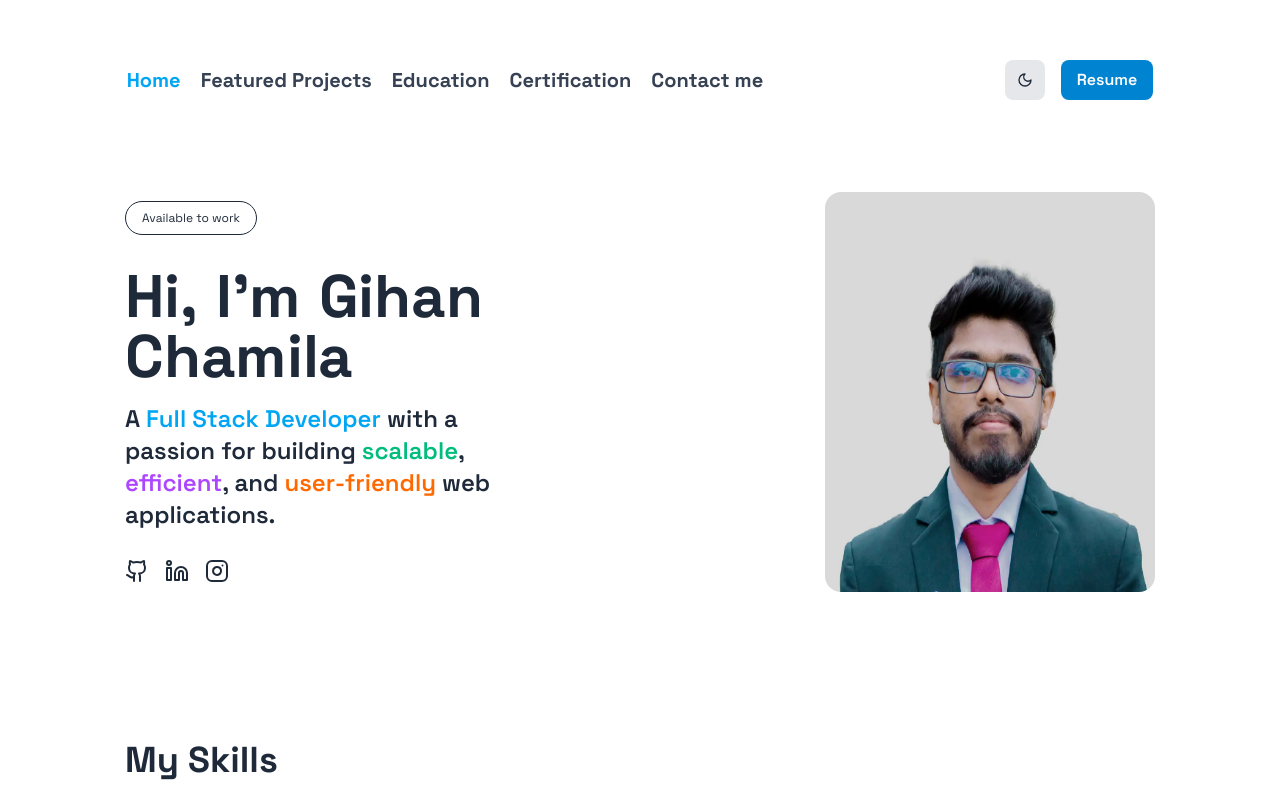
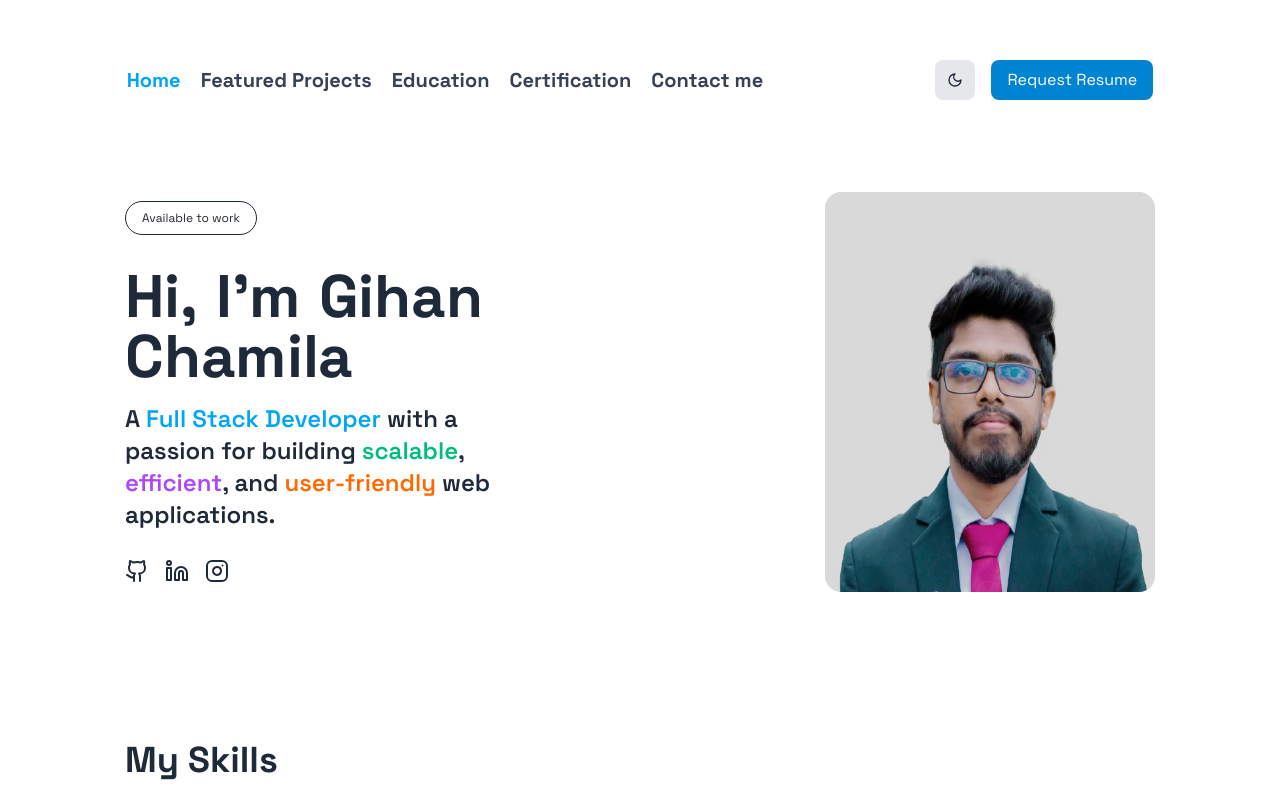
Before and after one commit to gihanchamila/portfolio-frontend, a React (Vite) app: page / in a window 1280 px wide. Shown: the top 800 px of the page. Built offline with nearby package versions, Linux system fonts and the light colour scheme; no server answers.

Commit message:
feat : add ask resume button for header and change static button to  dynamic  custom button

```diff
--- a/src/components/DesktopMenu.jsx
+++ b/src/components/DesktopMenu.jsx
@@ -46,7 +46,17 @@ const DesktopMenu = ({ navLinks, isShrunk }) => {
           className="flex items-center gap-4"
         >
           <ThemeToggle />
-          <ResumeDownload />
+          {/* <ResumeDownload /> */}
+          <Button
+            as="a"
+            href="https://mail.google.com/mail/?view=cm&fs=1&to=algihanchamila@gmail.com&su=Request%20Resume"
+            target="_blank"
+            rel="noopener noreferrer"
+            variant="primary"
+            className="hidden sm:flex"
+          >
+            Request Resume
+          </Button>
           {admin && (
             <Button variant="outline" onClick={signOut} className="flex items-center gap-2">
               Log Out <LogOut size={16} />
--- a/src/components/utils/Button.jsx
+++ b/src/components/utils/Button.jsx
@@ -3,11 +3,12 @@ import clsx from 'clsx';
 import { motion } from 'motion/react';
 
 const Button = ({
+  as = 'button',
   variant = 'primary',
   className = '',
   disabled = false,
   children,
-  ...buttonProps
+  ...props
 }) => {
   const baseStyles = 'button';
 
@@ -19,16 +20,18 @@ const Button = ({
       'border border-gray-300 text-gray-700 hover:bg-gray-100 dark:text-white dark:hover:text-gray-700'
   };
 
-  const disabledStyles = 'bg-gray-100 text-gray-500';
+  const disabledStyles = 'bg-gray-100 text-gray-500 cursor-not-allowed';
+
+  const MotionTag = motion[as] || motion.button;
 
   return (
-    <motion.button
+    <MotionTag
       className={clsx(baseStyles, disabled ? disabledStyles : variantStyles[variant], className)}
-      disabled={disabled}
-      {...buttonProps}
+      disabled={as === 'button' ? disabled : undefined}
+      {...props}
     >
       {children}
-    </motion.button>
+    </MotionTag>
   );
 };
 
```
